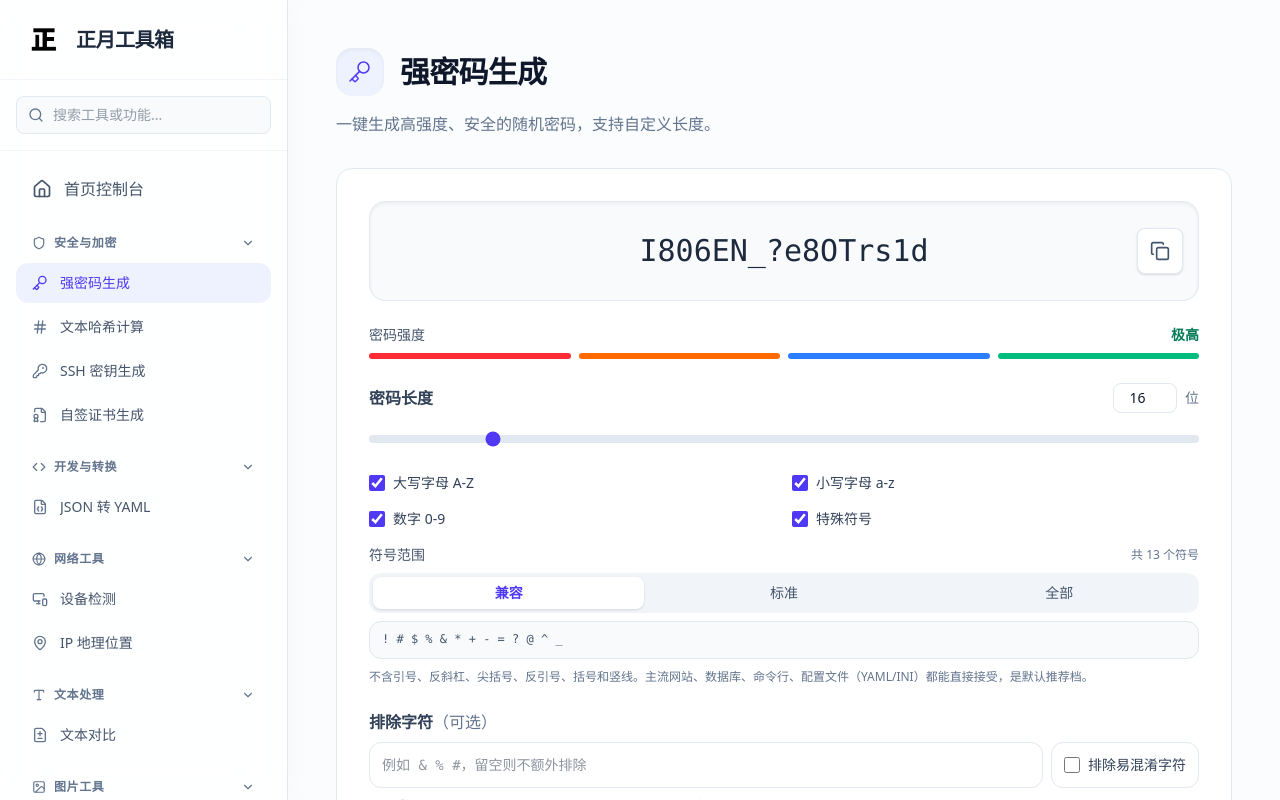
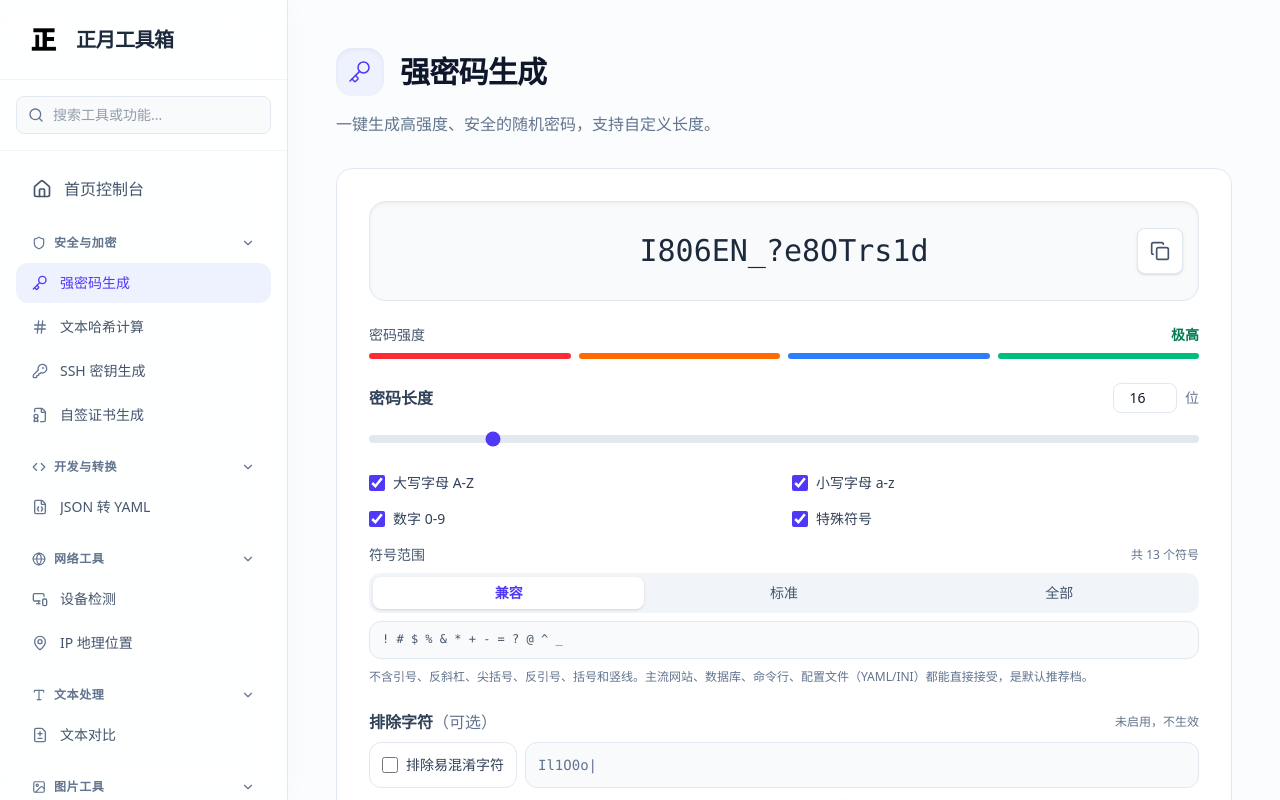
Before and after one commit to hezhengyue/tools, a Next.js app: page /password in a window 1280 px wide. Built offline with nearby package versions, Linux system fonts and the light colour scheme.

Commit message:
refactor(password): 排除字符改为勾选启用，列表默认预填 Il1O0o| 但不生效

```diff
--- a/src/app/password/page.tsx
+++ b/src/app/password/page.tsx
@@ -42,7 +42,6 @@ type SymbolPreset = keyof typeof SYMBOL_PRESETS;
 
 /** 视觉易混淆字符：手抄、口述、投屏时最容易认错的一批 */
 const AMBIGUOUS = "Il1O0o|";
-const AMBIGUOUS_LIST = Array.from(AMBIGUOUS);
 
 /** 用 crypto.getRandomValues + 拒绝采样，生成 [0, max) 的无偏整数 */
 function secureRandomInt(max: number): number {
@@ -162,32 +161,19 @@ function PasswordGeneratorCore() {
 
   // 默认「兼容」档：绝大多数系统都能直接接受，避免生成后到处被拒
   const [symbolPreset, setSymbolPreset] = useState<SymbolPreset>("safe");
-  // 排除字符只维护输入框这一个字符串，所见即所得：
-  // 勾选「排除易混淆字符」= 自动把 Il1O0o| 写进输入框，取消勾选 = 自动移除。
-  const [extraExclude, setExtraExclude] = useState("");
+  // 排除列表预填好最容易认错的 7 个字符，但默认不启用；
+  // 勾选才生效 —— 勾上即用，不用手打，也不会改变默认生成结果。
+  const [extraExclude, setExtraExclude] = useState(AMBIGUOUS);
+  const [excludeEnabled, setExcludeEnabled] = useState(false);
 
   const [strength, setStrength] = useState(evaluateStrength(""));
 
-  // 输入框里已经包含全部易混淆字符时，复选框即为勾选态
-  const excludeAmbiguous = AMBIGUOUS_LIST.every((c) => extraExclude.includes(c));
-
-  const toggleAmbiguous = (checked: boolean) => {
-    setExtraExclude((prev) => {
-      if (checked) {
-        const next = new Set(Array.from(prev));
-        for (const c of AMBIGUOUS_LIST) next.add(c);
-        return Array.from(next).join("");
-      }
-      const drop = new Set(AMBIGUOUS_LIST);
-      return Array.from(prev)
-        .filter((c) => !drop.has(c))
-        .join("");
-    });
-  };
+  // 未勾选时整份排除列表都不参与，避免「填了字却没生效」的错觉
+  const excluded = excludeEnabled ? extraExclude : "";
 
   const classes = useMemo(
-    () => buildCharClasses(options, symbolPreset, extraExclude),
-    [options, symbolPreset, extraExclude]
+    () => buildCharClasses(options, symbolPreset, excluded),
+    [options, symbolPreset, excluded]
   );
 
   // 勾选了却被排除干净的字符类型，用于给出明确提示
@@ -422,34 +408,43 @@ function PasswordGeneratorCore() {
 
       {/* 排除字符：应对个别系统仍然拒绝某个符号的情况 */}
       <div className="mb-6">
-        <label htmlFor="exclude-chars" className="ui-label block mb-2">
-          排除字符
-          <span className="font-normal text-slate-500">（可选）</span>
-        </label>
+        <div className="flex items-center justify-between mb-2">
+          <label htmlFor="exclude-chars" className="ui-label block">
+            排除字符
+            <span className="font-normal text-slate-500">（可选）</span>
+          </label>
+          <span className={`text-xs ${excludeEnabled ? "text-emerald-700" : "text-slate-500"}`}>
+            {excludeEnabled
+              ? extraExclude.trim()
+                ? "已启用"
+                : "已启用（列表为空）"
+              : "未启用，不生效"}
+          </span>
+        </div>
         <div className="flex flex-col sm:flex-row gap-2">
+          <label className="flex items-center justify-center gap-2 cursor-pointer shrink-0 px-3 py-3 bg-white border border-slate-200 rounded-xl">
+            <input
+              type="checkbox"
+              checked={excludeEnabled}
+              onChange={(e) => setExcludeEnabled(e.target.checked)}
+              className="ui-checkbox"
+            />
+            <span className="text-sm text-slate-700 whitespace-nowrap">排除易混淆字符</span>
+          </label>
           <input
             id="exclude-chars"
             type="text"
             value={extraExclude}
             onChange={(e) => setExtraExclude(e.target.value)}
-            placeholder="例如 & % #，留空则不额外排除"
+            placeholder="例如 & % #"
             maxLength={40}
             spellCheck={false}
             autoComplete="off"
-            className="ui-input font-mono flex-1"
+            className={`ui-input font-mono flex-1 ${excludeEnabled ? "" : "bg-slate-50 text-slate-500"}`}
           />
-          <label className="flex items-center justify-center gap-2 cursor-pointer shrink-0 px-3 py-3 bg-white border border-slate-200 rounded-xl">
-            <input
-              type="checkbox"
-              checked={excludeAmbiguous}
-              onChange={(e) => toggleAmbiguous(e.target.checked)}
-              className="ui-checkbox"
-            />
-            <span className="text-sm text-slate-700 whitespace-nowrap">排除易混淆字符</span>
-          </label>
         </div>
         <p className="text-xs text-slate-500 mt-2 leading-relaxed">
-          勾选「排除易混淆字符」会直接把 <span className="font-mono">I l 1 O 0 o |</span> 填入输入框，无需手动输入；反过来在输入框里删掉它们，勾选也会自动取消。输入框还可以再排除任意字符，例如某后台不允许 <span className="font-mono">&amp;</span> 或 <span className="font-mono">%</span>，填进去即可。
+          列表已预填手抄最易认错的 <span className="font-mono">I l 1 O 0 o |</span>，<span className="text-slate-700">勾选后即刻生效</span>，无需手动输入；也可以按需增删，例如某后台不允许 <span className="font-mono">&amp;</span> 或 <span className="font-mono">%</span>，加进去即可。未勾选时整份列表都不参与生成。
         </p>
       </div>
 
```
